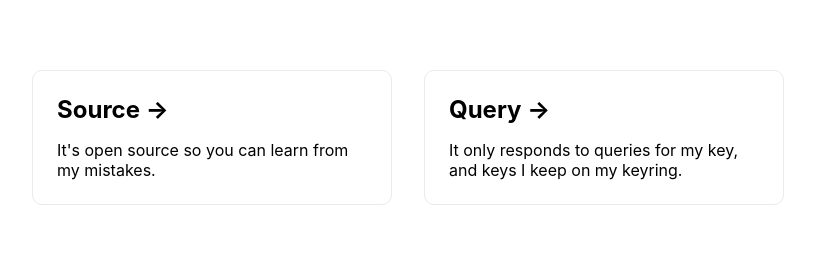
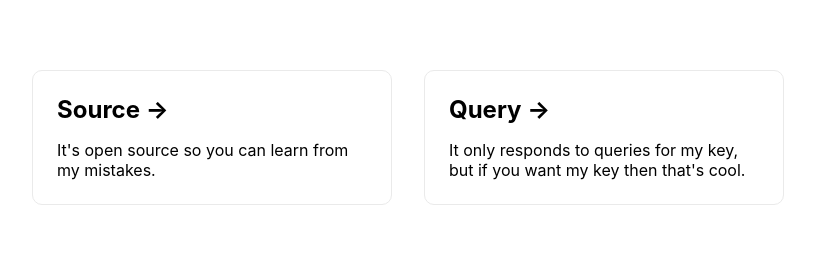
Before and after one commit to philihp/pgp.philihp.com, a Next.js app: page / in a window 1280 px wide. Shown: the part 315-570 px from the top of the page, without its empty margins (232-1047 px from the left). Built offline with nearby package versions, Linux system fonts and the light colour scheme.

Commit message:
update text

```diff
--- a/pages/index.js
+++ b/pages/index.js
@@ -28,8 +28,8 @@ const Home = () => {
 
           <a href="https://philihp.com/pgp" className={styles.card}>
             <h3>Query &rarr;</h3>
-            It only responds to queries for my key, and keys I keep on my
-            keyring.
+            It only responds to queries for my key, but if you want my key then
+            that&apos;s cool.
           </a>
         </div>
       </main>
```
